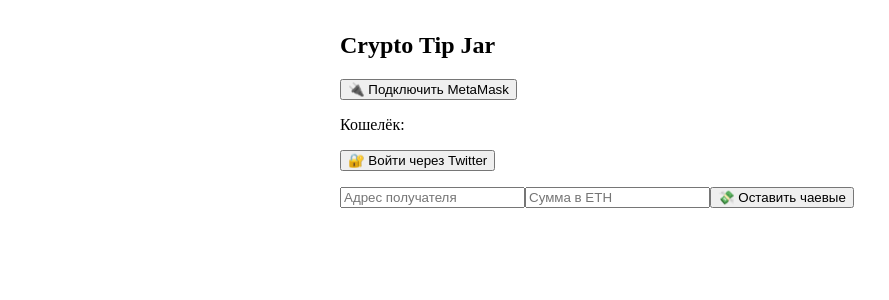
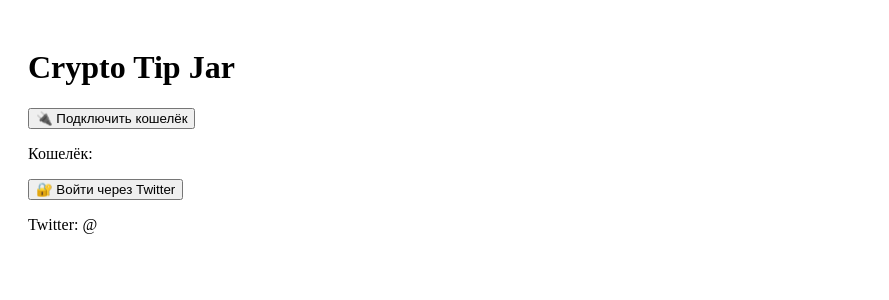
Before and after one commit to Yuichi12231/crypto-tip-frontend, a React (Vite) app: page / in a window 1280 px wide. Shown: the top 300 px of the page, without its empty margins (0-889 px from the left). Built offline with nearby package versions, Linux system fonts and the light colour scheme; what @magic-ext/oauth, magic-sdk would draw is missing.

Commit message:
Add files via upload

```diff
--- a/index.html
+++ b/index.html
@@ -1,9 +1,10 @@
+
 <!DOCTYPE html>
 <html lang="en">
   <head>
     <meta charset="UTF-8" />
+    <meta name="viewport" content="width=device-width, initial-scale=1.0" />
     <title>Crypto Tip Jar</title>
-    <meta name="viewport" content="width=device-width, initial-scale=1.0">
   </head>
   <body>
     <div id="root"></div>
--- a/src/App.jsx
+++ b/src/App.jsx
@@ -1,71 +1,37 @@
-import React, { useState } from 'react';
-import { ethers } from 'ethers';
-import { Magic } from 'magic-sdk';
-import { OAuthExtension } from '@magic-ext/oauth';
 
-const CONTRACT_ADDRESS = "0x961d3F83FC8Da943071EA329D628249cA25F5B05";
-const ABI = [
-  "function register(string handle)",
-  "function sendTip(address to) payable",
-  "function getMyHandle() view returns (string)",
-  "function getReceivedTips(address user) view returns (uint256)",
-  "function users(address) view returns (string twitterHandle, bool registered)"
-];
-
-const magic = new Magic('pk_live_CBB4E24015C02A64', {
-  extensions: [new OAuthExtension()]
-});
+import { useState } from 'react';
+import { magic } from './magic';
 
 function App() {
-  const [wallet, setWallet] = useState('');
+  const [address, setAddress] = useState('');
   const [handle, setHandle] = useState('');
-  const [recipient, setRecipient] = useState('');
-  const [amount, setAmount] = useState('');
 
-  async function connectWallet() {
+  const connectWallet = async () => {
     if (!window.ethereum) return alert('Установи MetaMask');
-    const provider = new ethers.providers.Web3Provider(window.ethereum);
-    await provider.send("eth_requestAccounts", []);
-    const signer = provider.getSigner();
-    const address = await signer.getAddress();
-    setWallet(address);
-  }
 
-  async function loginWithTwitter() {
-    await magic.oauth.loginWithPopup({ provider: 'twitter' });
-    const result = await magic.oauth.getRedirectResult();
-    const twitterHandle = result.oauth.userInfo.raw.user.screen_name;
-    setHandle('@' + twitterHandle);
+    const [addr] = await window.ethereum.request({ method: 'eth_requestAccounts' });
+    setAddress(addr);
+  };
 
-    const provider = new ethers.providers.Web3Provider(window.ethereum);
-    const signer = provider.getSigner();
-    const contract = new ethers.Contract(CONTRACT_ADDRESS, ABI, signer);
-    const tx = await contract.register("@" + twitterHandle);
-    await tx.wait();
-  }
-
-  async function sendTip() {
-    const provider = new ethers.providers.Web3Provider(window.ethereum);
-    const signer = provider.getSigner();
-    const contract = new ethers.Contract(CONTRACT_ADDRESS, ABI, signer);
-    const user = await contract.users(recipient);
-    if (!user.registered) return alert("⛔ Получатель не зарегистрирован");
-    const tx = await contract.sendTip(recipient, {
-      value: ethers.utils.parseEther(amount)
-    });
-    alert("💸 Чаевые отправлены! TX: " + tx.hash);
-  }
+  const loginWithTwitter = async () => {
+    try {
+      await magic.oauth.loginWithPopup({ provider: 'twitter' });
+      const userInfo = await magic.user.getInfo();
+      setHandle(userInfo.oauth?.userInfo?.screen_name || 'Не найден');
+    } catch (err) {
+      console.error('Ошибка входа:', err);
+      alert('❌ Ошибка авторизации через Twitter');
+    }
+  };
 
   return (
-    <div style={{ maxWidth: '600px', margin: '2rem auto' }}>
-      <h2>Crypto Tip Jar</h2>
-      <button onClick={connectWallet}>🔌 Подключить MetaMask</button>
-      <p>Кошелёк: {wallet}</p>
+    <div style={{ padding: 20 }}>
+      <h1>Crypto Tip Jar</h1>
+      <button onClick={connectWallet}>🔌 Подключить кошелёк</button>
+      <p>Кошелёк: {address}</p>
+
       <button onClick={loginWithTwitter}>🔐 Войти через Twitter</button>
-      <p>{handle}</p>
-      <input placeholder="Адрес получателя" onChange={e => setRecipient(e.target.value)} />
-      <input placeholder="Сумма в ETH" onChange={e => setAmount(e.target.value)} />
-      <button onClick={sendTip}>💸 Оставить чаевые</button>
+      <p>Twitter: @{handle}</p>
     </div>
   );
 }
--- /dev/null
+++ b/src/magic.js
@@ -0,0 +1,7 @@
+
+import { Magic } from 'magic-sdk';
+import { OAuthExtension } from '@magic-ext/oauth';
+
+export const magic = new Magic('pk_live_CBB4E24015C02A64', {
+  extensions: [new OAuthExtension()],
+});
--- a/src/main.jsx
+++ b/src/main.jsx
@@ -1,3 +1,4 @@
+
 import React from 'react';
 import ReactDOM from 'react-dom/client';
 import App from './App';
```
